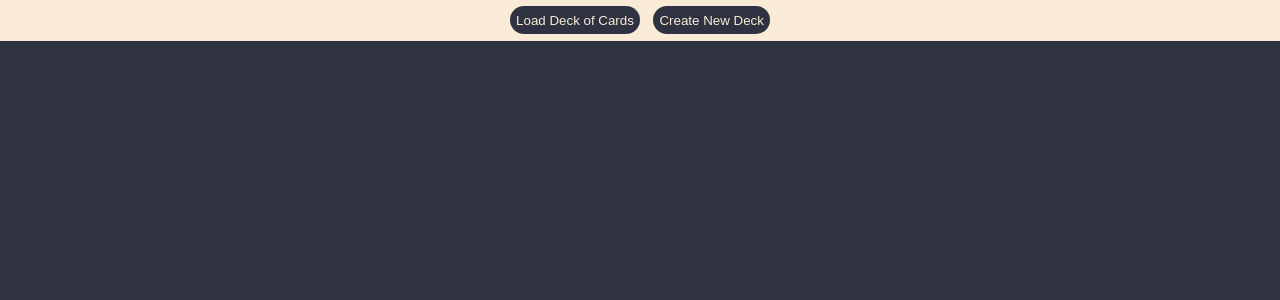
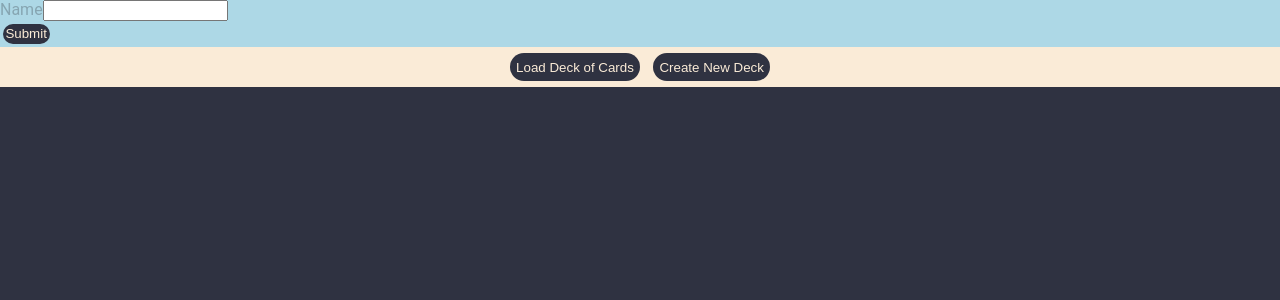
Before and after one commit to FalasFry/flashCards, a React (Vite) app: page / in a window 1280 px wide. Shown: the top 300 px of the page. Built offline with nearby package versions, Linux system fonts and the light colour scheme.

Commit message:
need to add routing

```diff
--- a/src/renderer/src/App.jsx
+++ b/src/renderer/src/App.jsx
@@ -7,6 +7,7 @@ function App() {
   const [ cards, setCards ] = useState([]);
   const [ cardIndex, setCardIndex ] = useState(0);
   const [ clicked, setClicked] = useState(false);
+  const [ decks, setDecks ] = useState([]);
 
   function nextCard(){
     !clicked ? cardIndex < cards.length-1 ? setCardIndex(curr => curr += 1) : setCardIndex(0) : '';
@@ -19,17 +20,38 @@ function App() {
     let fileOp = new FileOperations();
     let obj = fileOp.handleLoadData();
     console.log(obj);
+    setCards(Object.entries(obj));
+  }
 
-    setCards(Object.entries(obj));
+  function createDeck(){
+
+  }
+
+  function viewDecks(e){
+    e.preventDefault();
+    let fileOp = new FileOperations();
+    let arr = [];
+    for(let i = 0; i < fileOp.countFiles(); i++){
+      arr.push(i);
+    }
+    setDecks(arr);
   }
 
   return (
     <div>
 
+      <div onSubmit={viewDecks} style={{backgroundColor: "lightblue", display:"flex"}}>
+        <form>
+          <label>Name</label>
+          <input type="text" />
+          <button type="submit">Submit</button>
+        </form>
+      </div>
+
       <div className="navBarContainer">
         <div className="navBar">
           <button onClick={loadDeck}>Load Deck of Cards</button>
-          <button>Create New Deck</button>
+          <button onClick={createDeck}>Create New Deck</button>
         </div>
       </div>
 
@@ -48,6 +70,15 @@ function App() {
         <button onClick={nextCard}>Next</button>
       </div>}
 
+
+      <div>
+          {decks.map(() => {return(
+            <div>
+              <h2>HELLO</h2>
+            </div>
+          )})}
+      </div>
+
     </div>
   )
 }
--- a/src/renderer/src/components/FileOperations.jsx
+++ b/src/renderer/src/components/FileOperations.jsx
@@ -23,7 +23,10 @@ class FileOperations{
   };
   handleLoadData() {
     return window.api.loadDataFromFile(this.filePath);
-  }
+  };
+  countFiles(){
+    return window.api.countTotalDecks(this.directoryPath)
+  };
 };
 
 export default FileOperations;
```
Also changed, not shown: src/preload/index.js (+10 -0 lines), DEVELOPMENTGUIDE.txt.
